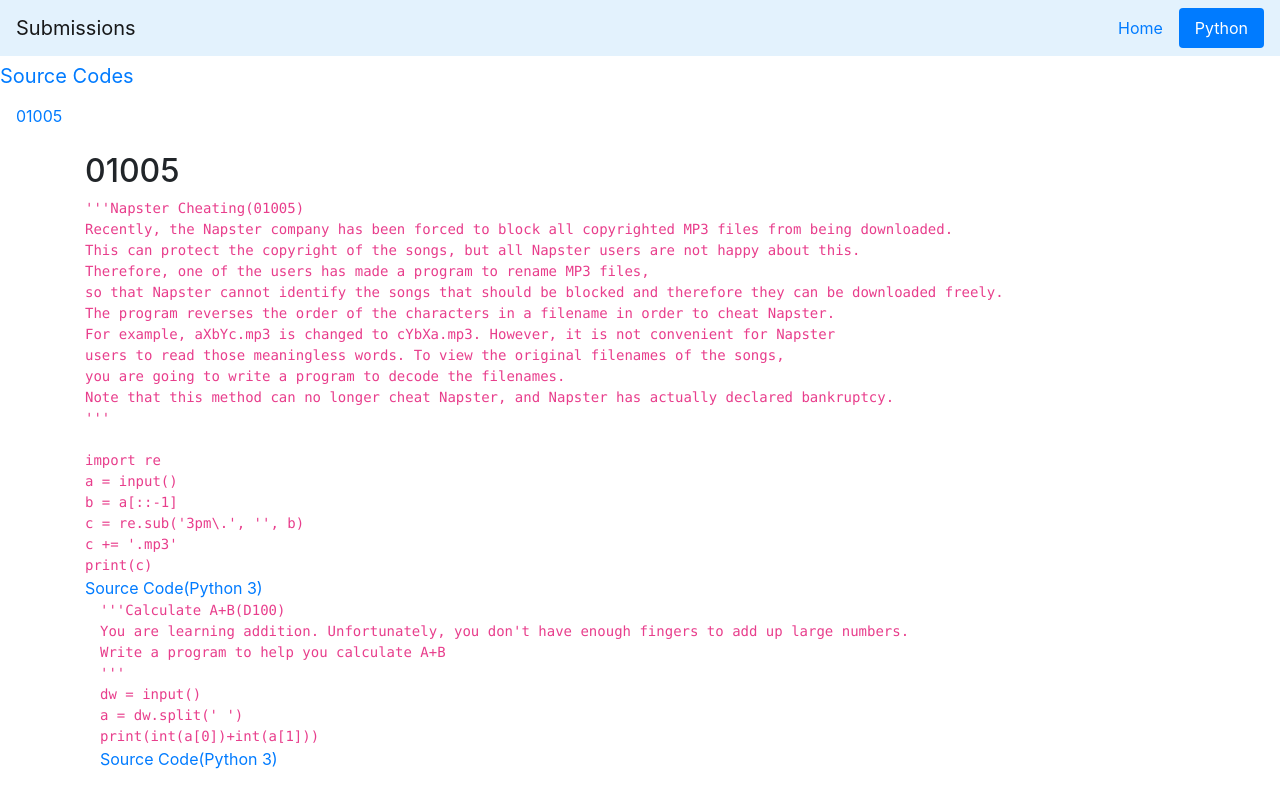
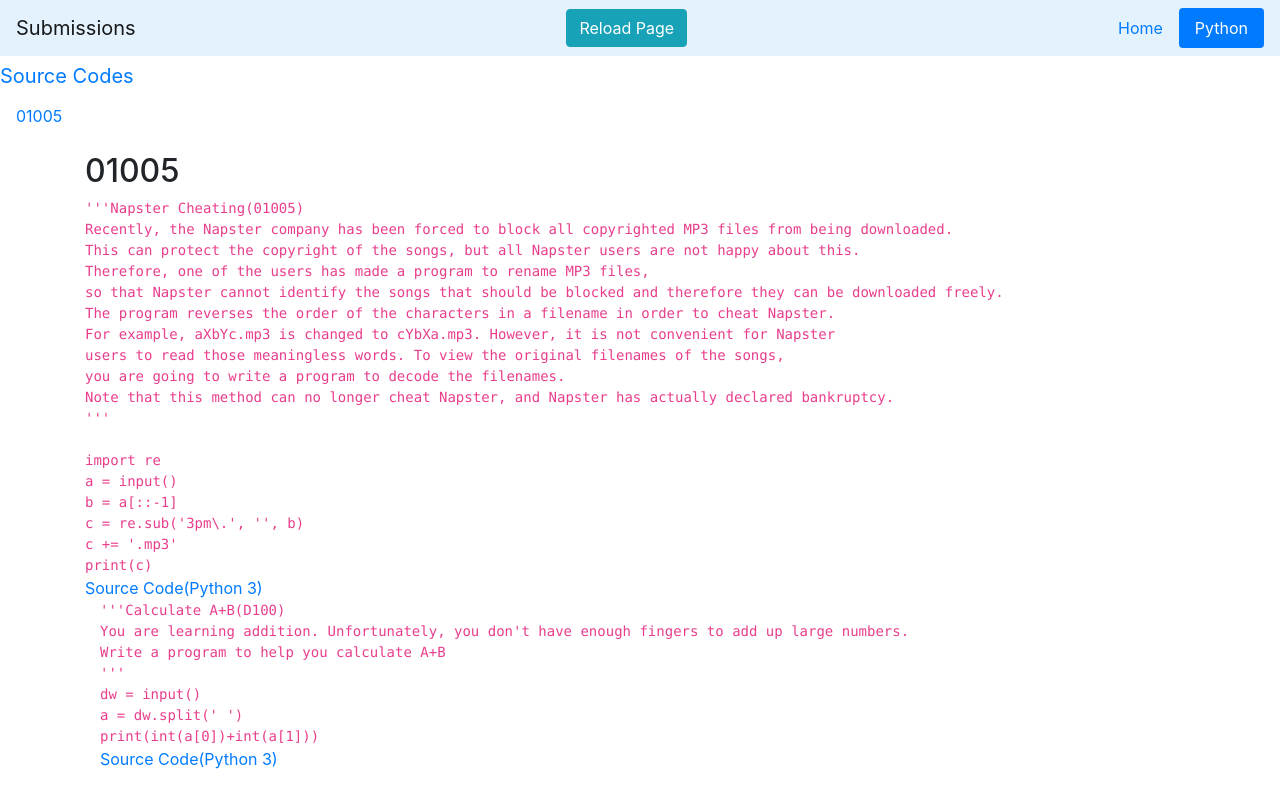
Before and after one commit to kcomain-wasteland/hkoi_submissions, a plain HTML site: page docs/pyscripts.html in a window 1280 px wide. Drawn offline with nearby package versions, Linux system fonts and the light colour scheme.

Commit message:
Automatic git commit from local at 20191013_23:35

```diff
--- a/docs/pyscripts.html
+++ b/docs/pyscripts.html
@@ -8,6 +8,7 @@
 	<body data-spy="scroll" data-target="#navside">
 		<nav id="nav" class="navbar navbar-light" style="background-color: #e3f2fd;">
 			<a class="navbar-brand" href="#">Submissions</a>
+			<button class="btn btn-info" onclick="location.reload()">Reload Page</button>
 			<ul class="nav nav-pills">
 				<li class="nav-item">
 					<a class="nav-link" href="../index.html">Home</a>
```
